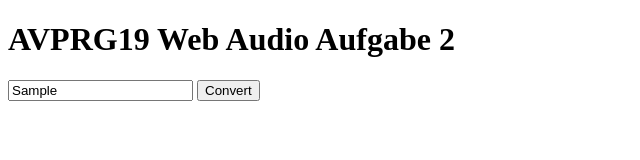
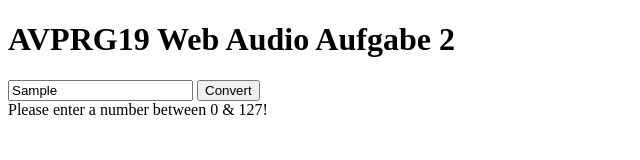
Before and after one commit to imf2304236/avprg, a plain HTML site: page index.html in a window 1280 px wide. Both pictures are taken after typing "Sample" into the empty fields and a click on the button "Convert". Shown: the whole page, without its empty margins (0-640 px from the left). Drawn offline with Linux system fonts and the light colour scheme.

Commit message:
Add error checking for input value

```diff
--- a/index.html
+++ b/index.html
@@ -12,5 +12,7 @@
     <h1>AVPRG19 Web Audio Aufgabe 2</h1>
     <input type="text" id="midiTextInput">
     <button id="convertButton">Convert</button>
+    <div id="midiTextOutput"></div>
+    <script src="script.js"></script>
 </body>
 </html>
--- a/script.js
+++ b/script.js
@@ -45,7 +45,16 @@ var allFrequencies = [
 
 function calculateFrequencyAndOutput(value)
 {
+    var outputFreq = allFrequencies[value];
 
+    if (outputFreq <= 127 && outputFreq >= 0 && outputFreq != "")
+    {
+        document.getElementById("midiTextOutput").innerHTML = "The calculated frequency is: " + outputFreq + "Hz.";
+    }
+    else
+    {
+        document.getElementById("midiTextOutput").innerHTML = "Please enter a number between 0 & 127!";
+    }
 }
 
 document.getElementById("convertButton").addEventListener("click",
```
